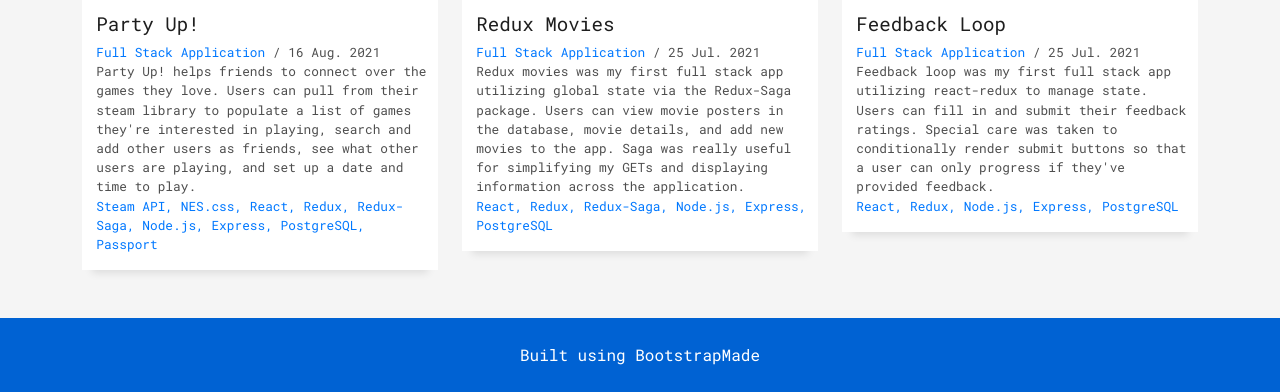
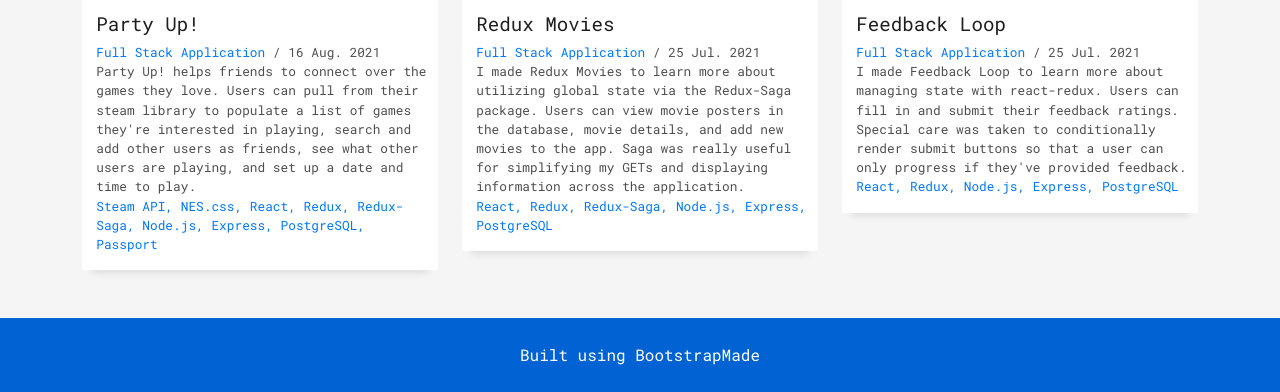
Before and after one commit to johnidso/johnidso.github.io, a plain HTML site: page index.html in a window 1280 px wide. Shown: the part 2087-2479 px from the top of the page. Drawn offline with Linux system fonts and the light colour scheme.

Commit message:
Copy changes

```diff
--- a/index.html
+++ b/index.html
@@ -200,7 +200,7 @@
                     <div class="w-more">
                       <a href="https://github.com/johnidso/weekend-movie-sagas" target="_blank"><span class="w-ctegory">Full Stack Application</span></a> / <span class="w-date">25 Jul. 2021</span>
                       <section>
-                        <span>Redux movies was my first full stack app utilizing global state via the Redux-Saga package. Users can view movie posters in the database, movie details, and add new movies to the app. Saga was really useful for simplifying my GETs and displaying information across the application.</span>
+                        <span>I made Redux Movies to learn more about utilizing global state via the Redux-Saga package. Users can view movie posters in the database, movie details, and add new movies to the app. Saga was really useful for simplifying my GETs and displaying information across the application.</span>
                       </section>
                       <section>
                         <a href="https://github.com/johnidso/weekend-movie-sagas" target="_blank"><span class="w-ctegory">React, Redux, Redux-Saga, Node.js, Express, PostgreSQL</span></a>
@@ -225,7 +225,7 @@
                     <div class="w-more">
                       <a href="https://github.com/johnidso/weekend-redux-feedback-loop" target="_blank"><span class="w-ctegory">Full Stack Application</span></a> / <span class="w-date">25 Jul. 2021</span>
                       <section>
-                        <span>Feedback loop was my first full stack app utilizing react-redux to manage state. Users can fill in and submit their feedback ratings. Special care was taken to conditionally render submit buttons so that a user can only progress if they've provided feedback.</span>
+                        <span>I made Feedback Loop to learn more about managing state with react-redux. Users can fill in and submit their feedback ratings. Special care was taken to conditionally render submit buttons so that a user can only progress if they've provided feedback.</span>
                       </section>
                       <section>
                         <a href="https://github.com/johnidso/weekend-redux-feedback-loop" target="_blank"><span class="w-ctegory">React, Redux, Node.js, Express, PostgreSQL</span></a>
@@ -249,12 +249,6 @@
         <div class="col-sm-12">
 
             <div class="credits">
-              <!--
-              All the links in the footer should remain intact.
-              You can delete the links only if you purchased the pro version.
-              Licensing information: https://bootstrapmade.com/license/
-              Purchase the pro version with working PHP/AJAX contact form: https://bootstrapmade.com/buy/?theme=DevFolio
-            -->
               Built using <a href="https://bootstrapmade.com/">BootstrapMade</a>
             </div>
 
```
